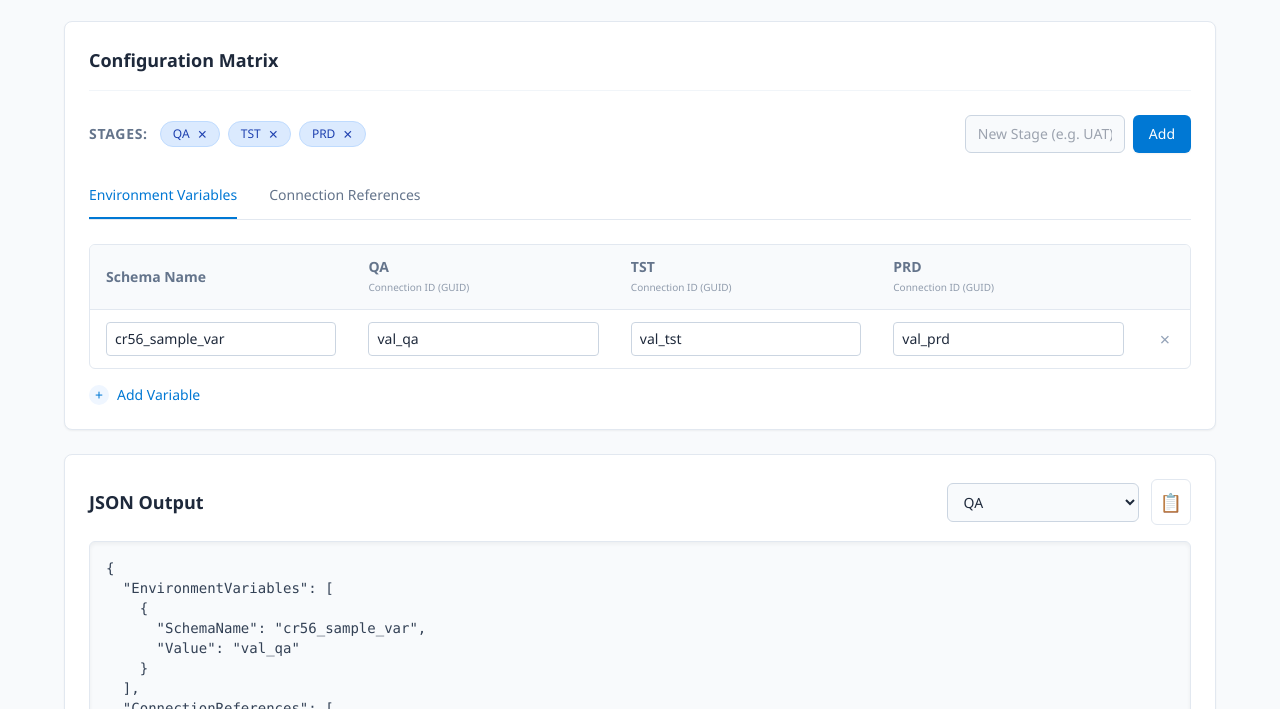
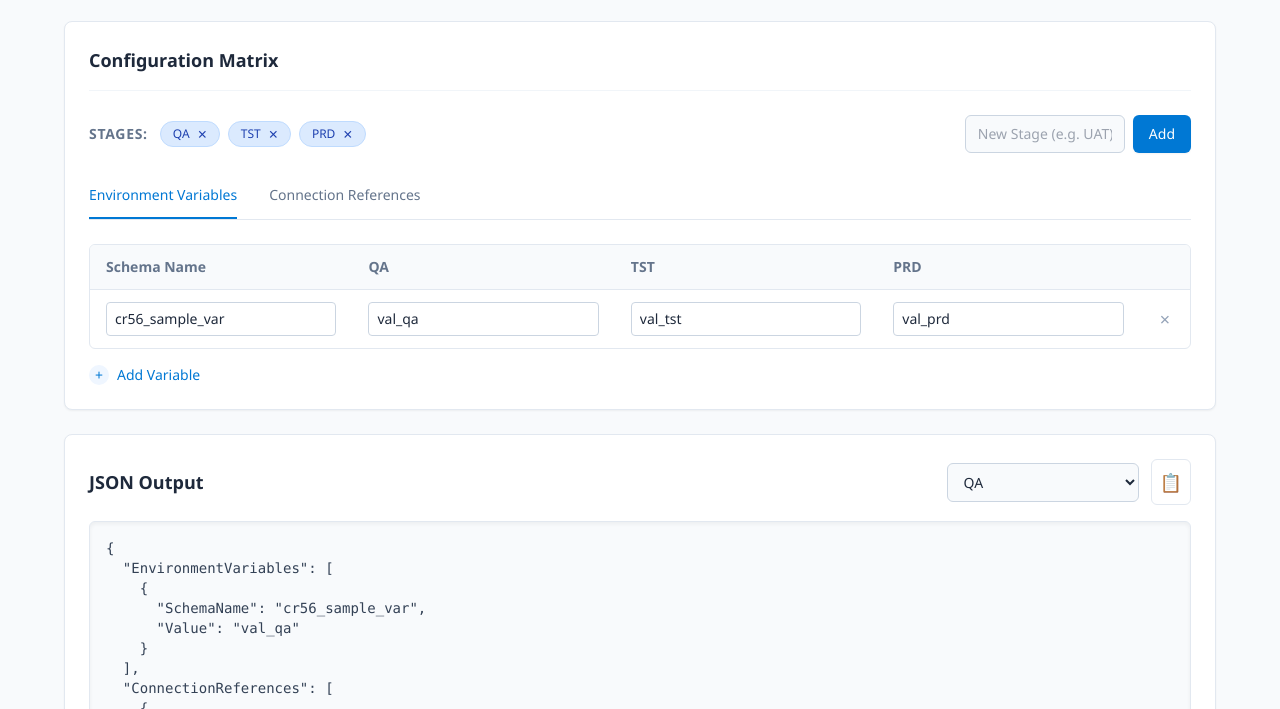
Before and after one commit to sanjeev40084/powermatrix, a plain HTML site: page index.html in a window 1280 px wide. Shown: the part 91-800 px from the top of the page. Drawn offline with nearby package versions, Linux system fonts and the light colour scheme.

Commit message:
Update index.html

```diff
--- a/index.html
+++ b/index.html
@@ -120,7 +120,7 @@
         }
 
         // --- THEME & STORAGE ---
-        const STORAGE_KEY = 'pp_deployment_settings_v2'; // Changed key due to structure change
+        const STORAGE_KEY = 'pp_deployment_settings_v2';
         const THEME_KEY = 'theme';
 
         function initTheme() {
@@ -143,7 +143,6 @@
         const defaultState = {
             stages: ['QA', 'TST', 'PRD'],
             envVars: [{ id: 1, key: 'cr56_sample_var', values: { 'QA': 'val_qa', 'TST': 'val_tst', 'PRD': 'val_prd' } }],
-            // CHANGED STRUCTURE: connectorId is now at row level, values only hold connectionId GUIDs
             connRefs: [{ id: 1, key: 'cr56_shared_sharepoint', connectorId: '', values: { 'QA': '', 'TST': '', 'PRD': '' } }]
         };
 
@@ -154,8 +153,6 @@
             if (saved) {
                 try {
                     const parsed = JSON.parse(saved);
-                    // Simple migration check: if old structure detected (values array has objects), reset or migrate
-                    // For safety in this demo, we assume clean slate or valid data.
                     state = parsed;
                 } catch(e) { console.error("Failed load", e); }
             }
@@ -199,7 +196,14 @@
 
             // Header
             let headerHTML = `<tr><th class="px-4 py-3 min-w-[250px]">${keyLabel}</th>`;
-            state.stages.forEach(stage => headerHTML += `<th class="px-4 py-3 min-w-[180px]">${escapeHtml(stage)} <span class="text-[10px] font-normal opacity-70 block">Connection ID (GUID)</span></th>`);
+            state.stages.forEach(stage => {
+                headerHTML += `<th class="px-4 py-3 min-w-[180px]">${escapeHtml(stage)}`;
+                // Show Sub-label ONLY for Connection References
+                if (type === 'conn') {
+                    headerHTML += ` <span class="text-[10px] font-normal opacity-70 block">Connection ID (GUID)</span>`;
+                }
+                headerHTML += `</th>`;
+            });
             headerHTML += `<th class="px-4 py-3 w-10"></th></tr>`;
             thead.innerHTML = headerHTML;
 
```
